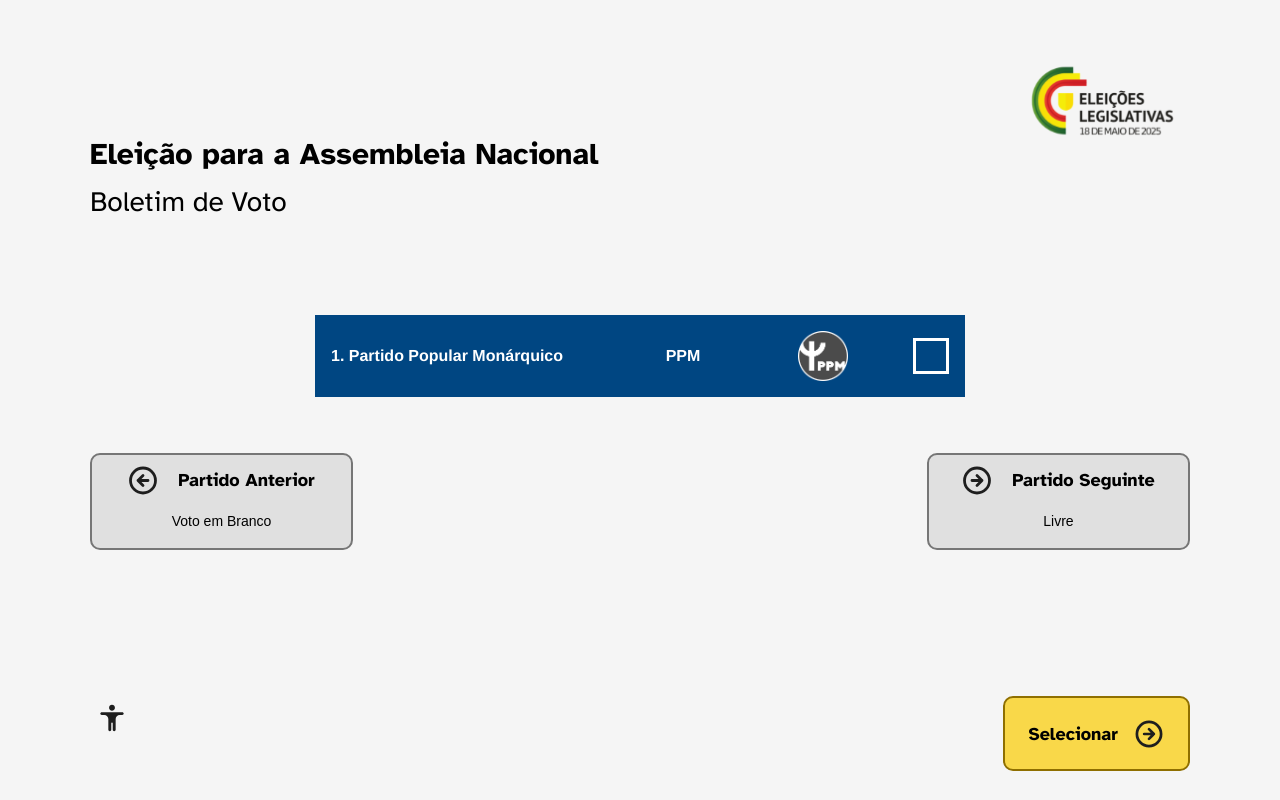
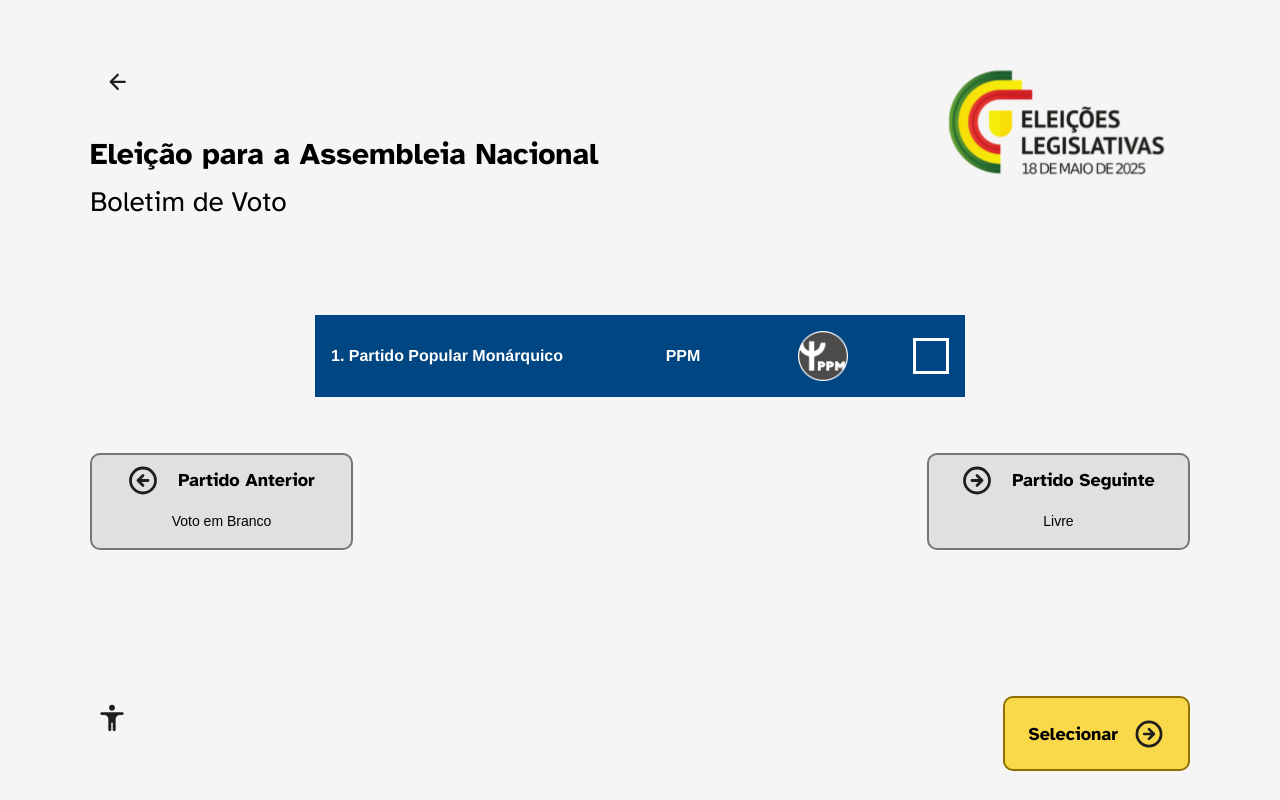
Before and after one commit to constancacc/Voto-Acessivel, a React (Vite) app in the folder voto-acessivel/: page /boletim-legislativas in a window 1280 px wide. Built offline with nearby package versions, Linux system fonts and the light colour scheme.

Commit message:
botão voltar para tras

```diff
--- a/voto-acessivel/src/pages/Boletim-legislativas.jsx
+++ b/voto-acessivel/src/pages/Boletim-legislativas.jsx
@@ -17,7 +17,16 @@ import '../styles/variables.css';
 export default function Boletim() {
   return (
     <div className="grid-container">
-      <div style={{ gridColumn: "12 / span 2", gridRow: "2"}}>
+      <div style={{ gridColumn: "2", gridRow: "2",  display: "flex", justifyContent: "center", alignItems: "center"}}>
+
+      <span className="back-container">
+        <svg className="back-btn" xmlns="http://www.w3.org/2000/svg" width="22" height="22" viewBox="0 0 22 22" fill="none">
+          <path d="M10.9992 2.2002L2.19922 11.0002M2.19922 11.0002L10.9992 19.8002M2.19922 11.0002H19.7992" stroke="#1E1E1E" stroke-width="2.8" stroke-linecap="round" stroke-linejoin="round"/>
+        </svg>
+      </span>
+
+      </div>
+     <div style={{ gridColumn: "11 / span 3", gridRow: "2" }}>
         <img
             src="/imagens/legislativas-2025-logo.svg"
             alt="Botão Eleições Legislativas 2025"
--- a/voto-acessivel/src/pages/Legislativas.jsx
+++ b/voto-acessivel/src/pages/Legislativas.jsx
@@ -24,7 +24,7 @@ export default function Legislativas() {
 
   return (
     <div className="grid-container">
-      <div style={{ gridColumn: "12 / span 2", gridRow: "2" }}>
+      <div style={{ gridColumn: "11 / span 3", gridRow: "2" }}>
         <img
           src="/imagens/legislativas-2025-logo.svg"
           alt="Botão Eleições Legislativas 2025"
--- a/voto-acessivel/src/styles/variables.css
+++ b/voto-acessivel/src/styles/variables.css
@@ -125,6 +125,22 @@
   display: block;
   margin: 0 auto; /* centraliza */
 }
+/*voltar para trás*/
+.back-container{
+  display: flex;
+  width: 44px;
+  height: 44px;
+  justify-content: space-between;
+  align-items: center;
+  flex-shrink: 0;
+}
+.back-btn{
+  width: 17.6px;
+  height: 17.6px;
+  flex-shrink: 0;
+  aspect-ratio: 17.60/17.60;
+  stroke-width: 2.8px;
+}
 
 /*------- SLIDERS --------*/
 .slider-container{
```
